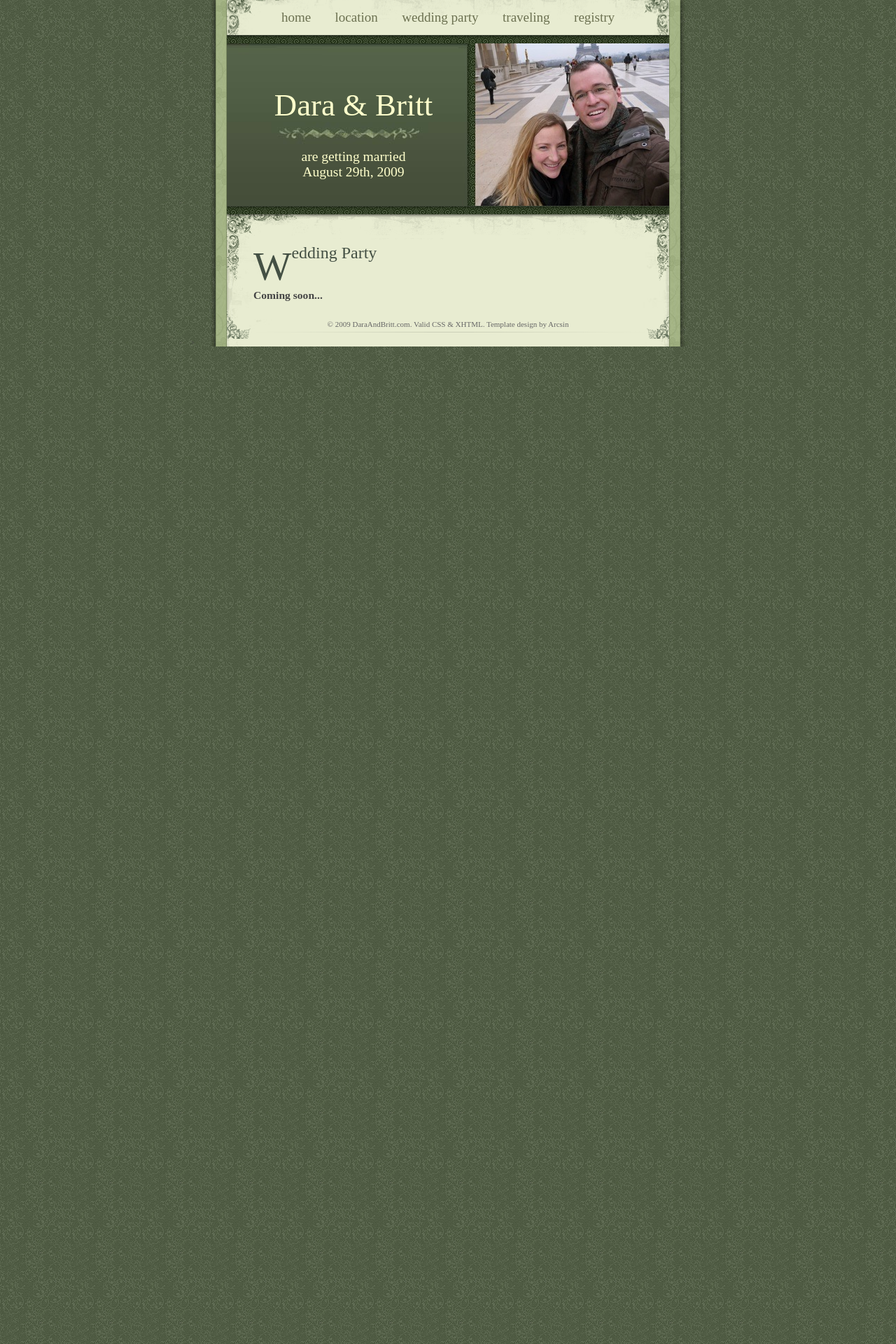
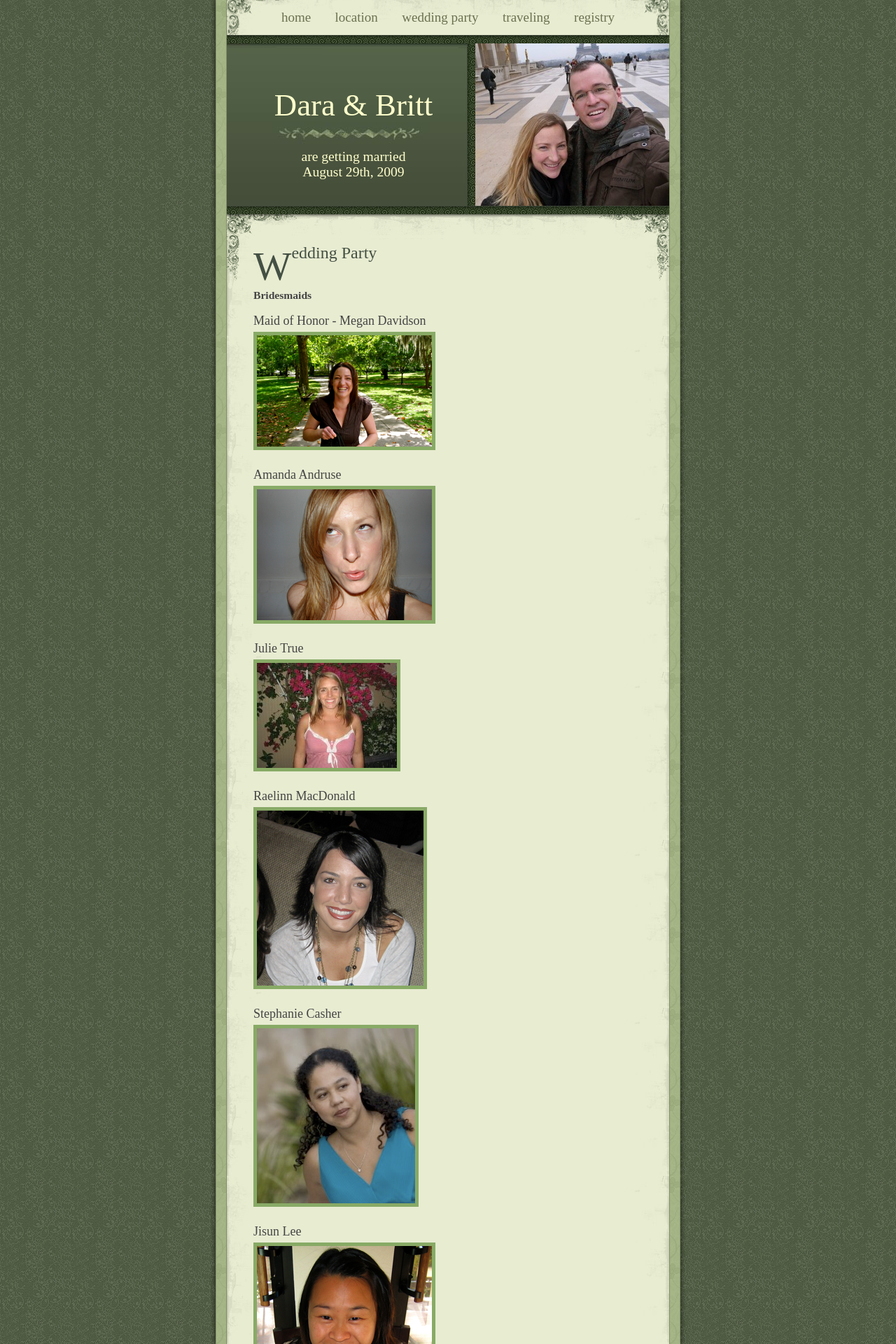
Before and after one commit to britt/wedding-site, a Jekyll site: the page built from wedding_party.html, in a window 1280 px wide. Shown: the top 1920 px of the page at 70% size. Built offline with Jekyll 4.4.1, drawn with Linux system fonts in a browser that asks for light colours; some of the changed text lies outside the part shown.

Commit message:
All the bridesmaids are on the wedding party apge

```diff
--- a/default.css
+++ b/default.css
@@ -197,3 +197,18 @@ div.featured_link {
 div.section {
 	margin-top: 25px;
 }
+
+ul.wedding_party {
+	margin-left: 0;
+	padding-left: 0;
+	list-style-type: none;
+}
+
+ul.wedding_party li {
+	margin-bottom: 25px;
+}
+
+ul.wedding_party li .name {
+	font-size: 125%;
+	margin-bottom: 5px;
+}
--- a/wedding_party.html
+++ b/wedding_party.html
@@ -7,6 +7,51 @@ title: wedding party
     Wedding Party
   </div>
   <div class="body">
-    <h3>Coming soon...</h3>
+    <h3>Bridesmaids</h3>
+    <ul class="wedding_party">
+      <li>
+        <div class="name">Maid of Honor - Megan Davidson</div>
+        <img src="/img/meg.png" alt="Maid of Honor - Megan Davidson" />
+      </li>
+      <li>
+        <div class="name">Amanda Andruse</div>
+        <img src="/img/amanda.png" alt="Amanda Andruse" />
+      </li>
+      <li>
+        <div class="name">Julie True</div>
+        <img src="/img/julie.jpg" alt="Julie True" />
+      </li>
+      <li>
+        <div class="name">Raelinn MacDonald</div>
+        <img src="/img/rae.png" alt="Raelinn MacDonald" />
+      </li>
+      <li>
+        <div class="name">Stephanie Casher</div>
+        <img src="/img/stephanie.png" alt="Stephanie Casher" />
+      </li>
+      <li>
+        <div class="name">Jisun Lee</div>
+        <img src="/img/jisun.png" alt="Jisun Lee" />
+      </li>
+      <li>
+        <div class="name">Amber Carson-Miller</div>
+        <img src="/img/amber.png" alt="Amber Carson-Miller" />
+      </li>
+      <li>
+        <div class="name">Kathryn Crawford</div>
+        <img src="/img/katie.png" alt="Kathryn Crawford" />
+      </li>
+    </ul>
   </div>
 </div>
+<div class="item">
+  <div class="body">
+    <h3>Groomsmen</h3>
+    <ul class="wedding_party">
+      <li>
+        <div class="name">Best Man - Tim O'Dell</div>
+        <img src="" />
+      </li>
+    </ul>
+  </div>
+</div>
```
Also changed, not shown: img/amanda.png (added), img/amber.png (added), img/jisun.png (added), img/julie.jpg (added), img/katie.png (added), img/meg.png (added), img/rae.png (added), img/stephanie.png (added).
